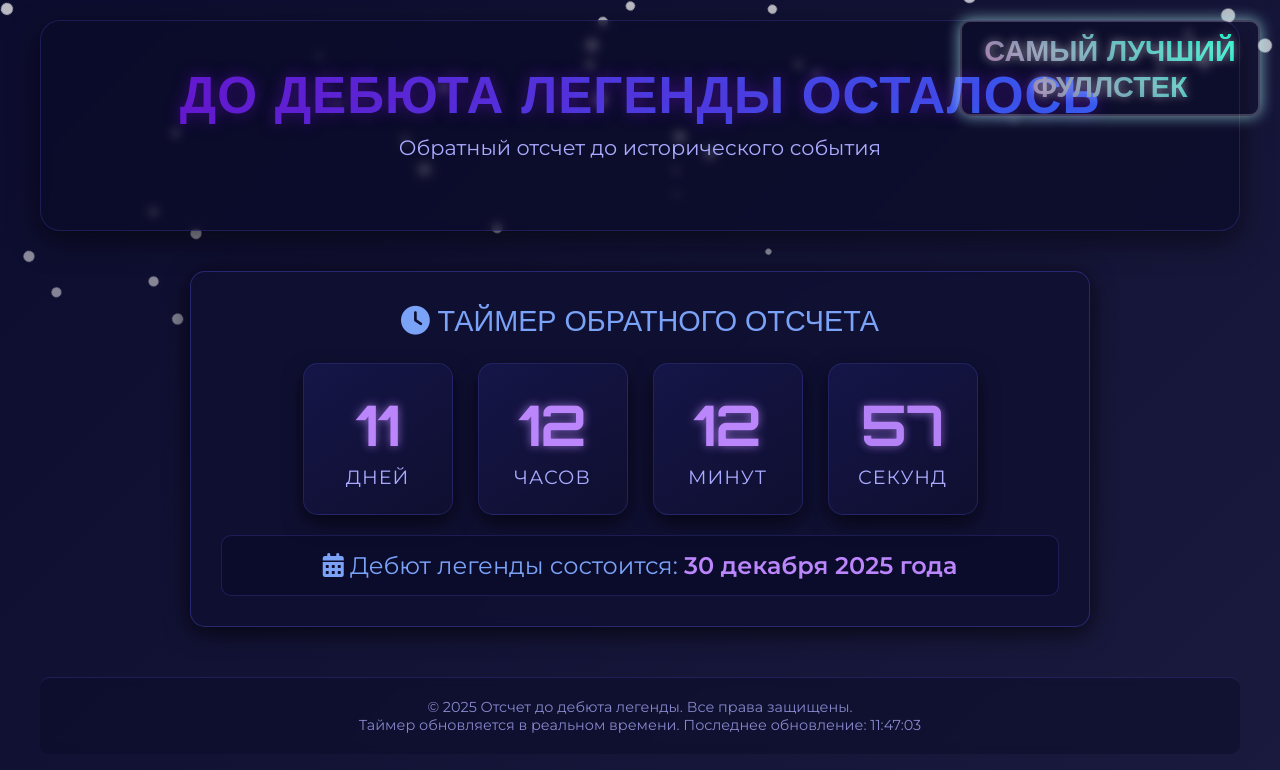
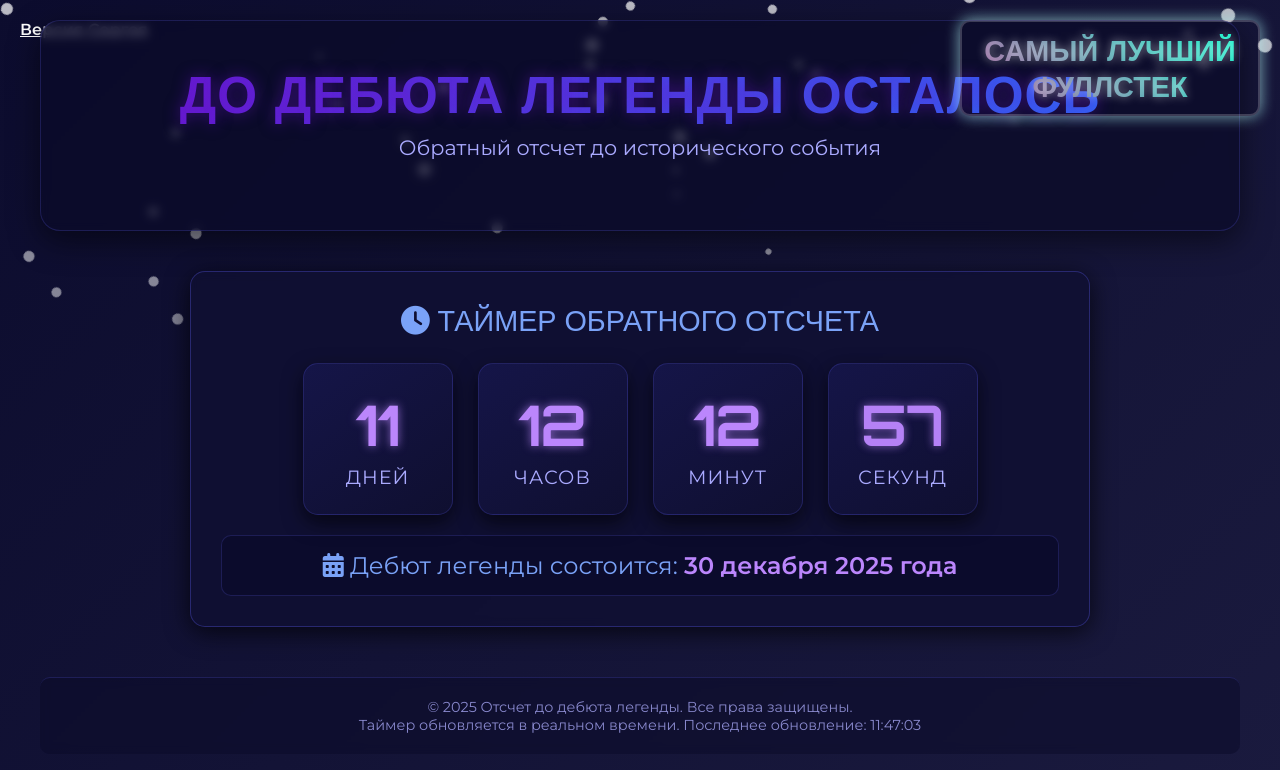
Before and after one commit to djakuzi/mem-site, a plain HTML site: page index.html in a window 1280 px wide. Drawn offline with Linux system fonts and the light colour scheme.

Commit message:
add version sergey

```diff
--- a/index.html
+++ b/index.html
@@ -279,6 +279,7 @@
     </style>
 </head>
 <body>
+    <a href="./versionSergey.html" style="font-size: 16px; font-weight: 600; color: white; position: absolute; left: 20px; top: 20px; display: inline-block;">Версия Сергея</a>
     <!-- Снежинки -->
     <div class="snowflakes" id="snowflakes"></div>
 
```
